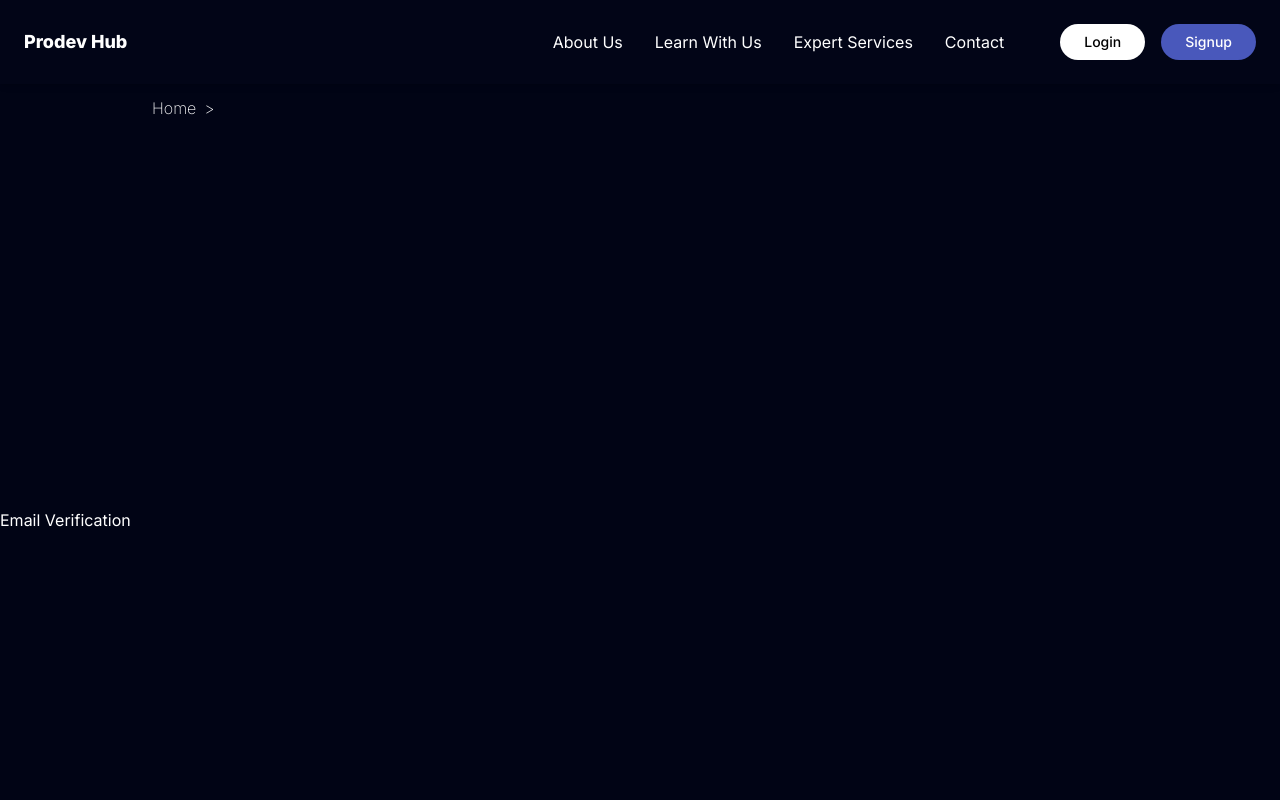
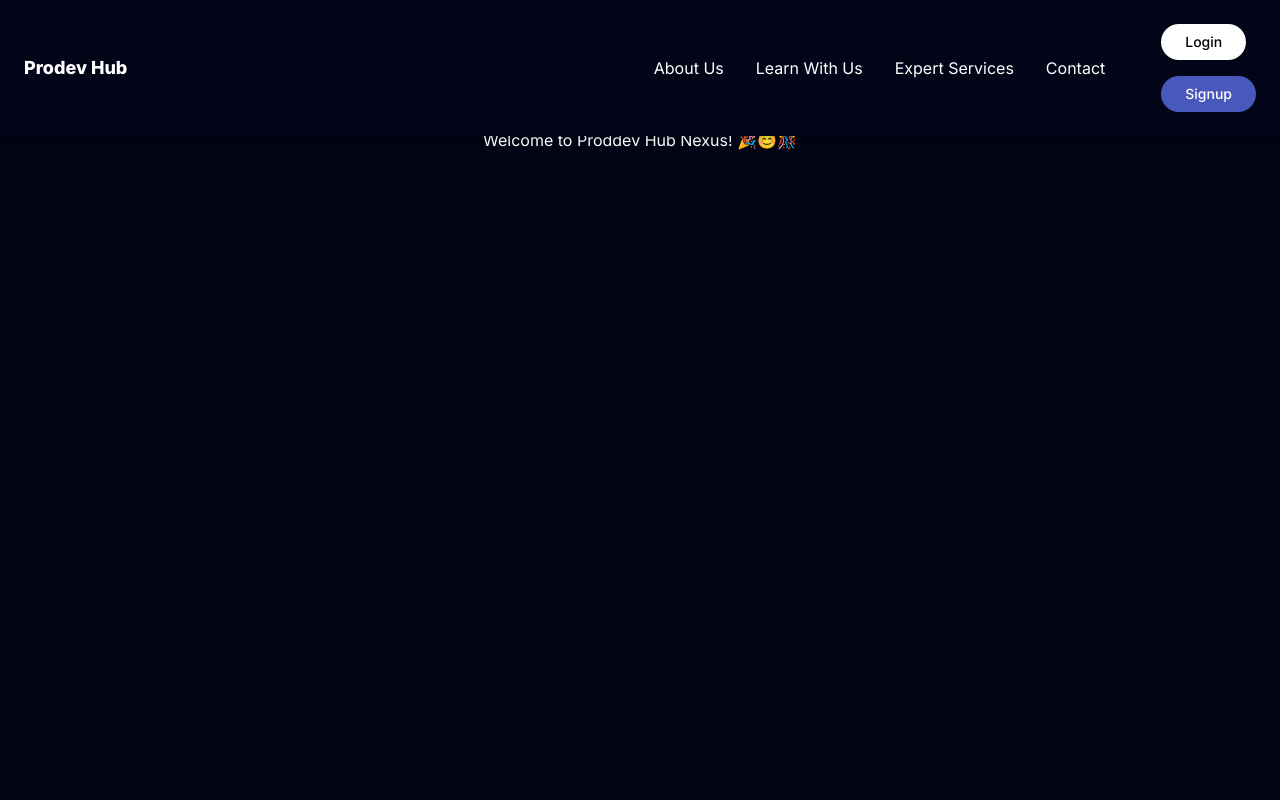
Before and after one commit to oludedavid/prodev-hub-frontend, a Next.js app: page /verify-email in a window 1280 px wide. Shown: the top 800 px of the page. Built offline with nearby package versions, Linux system fonts and the light colour scheme.

Commit message:
added the logged user view on large screen

```diff
--- a/src/app/(home)/verify-email/page.tsx
+++ b/src/app/(home)/verify-email/page.tsx
@@ -40,13 +40,16 @@ const VerifyEmailContent = () => {
   }, [token]);
 
   return (
-    <div className="flex flex-col items-start justify-center min-h-screen py-2">
-      <h1>Email Verification</h1>
+    <div className="flex flex-row items-start justify-center min-h-screen w-screen py-2">
+      <h1>Welcome to Proddev Hub Nexus! 🎉😊🎊</h1>
       <p>
         {status === "Email verified successfully! You can now log in." && (
-          <Button>
-            <Link href="/login">Login</Link>
-          </Button>
+          <>
+            <p>Your Email as been verified successfully 🎉😊🎊.</p>
+            <Button className="mt-4 rounded-md text-white text-lg">
+              <Link href="/login">Login</Link>
+            </Button>
+          </>
         )}
       </p>
     </div>
--- a/src/components/custom-component/authComponent/login.tsx
+++ b/src/components/custom-component/authComponent/login.tsx
@@ -44,8 +44,6 @@ export default function LoginForm() {
   const router = useRouter();
   const baseURL = `${process.env.NEXT_PUBLIC_PRODEV_HUB_BACKEND_API_URL}/login`;
   const cookie = new Cookies();
-
-  console.log("Base URL:", baseURL);
 
   const [showPassword, setShowPassword] = React.useState(false);
   const [login, setLogin] = React.useState(false);
--- a/src/components/custom-component/navigation/navigation-bar.tsx
+++ b/src/components/custom-component/navigation/navigation-bar.tsx
@@ -188,8 +188,39 @@ const NavigationBar = ({
               </Link>
             ))}
           </ul>
+
           {/* login and signup buttons */}
-          <div className="space-x-4">
+          {loggedUser ? (
+            <>
+              <Link
+                href={`${
+                  loggedUser.role === "student" ? "/students" : "/tutors"
+                }`}
+                className={cn(
+                  `
+              text-xs
+              md:text-sm
+              lg:text-base
+              hover:text-[#4958bb]
+              capitalize
+              `,
+                  pathName ===
+                    (loggedUser.role === "student" ? "/students" : "/tutors")
+                    ? "text-[#4958bb]"
+                    : "text-white"
+                )}
+              >
+                Dashboard
+              </Link>
+              <LogoutButton />
+              <div className="flex flex-row justify-center items-center w-[40px] h-[40px] rounded-full bg-[#DAD7E2]">
+                <p className="text-[#663FD6] font-bold text-2xl text-center">
+                  {initials}
+                </p>
+              </div>
+            </>
+          ) : (
+            <div className="flex flex-col space-y-4">
               <Link href="/login">
                 <Button className="px-6" variant="login">
                   Login
@@ -201,6 +232,7 @@ const NavigationBar = ({
                 </Button>
               </Link>
             </div>
+          )}
         </div>
 
         {/* mobile navigation */}
--- a/src/components/custom-component/navigation/navigation-menu.tsx
+++ b/src/components/custom-component/navigation/navigation-menu.tsx
@@ -31,6 +31,9 @@ const NavigationMenu = ({
   const name = loggedUser?.fullName;
   const splitName = name?.split(" ");
   const initials = splitName && splitName[0][0] + splitName[1][0];
+
+  console.log("name", name);
+  console.log("initials", initials);
 
   return (
     <ul className={`${className} `}>
```
Lines whose indentation alone changed are shown as unchanged.
